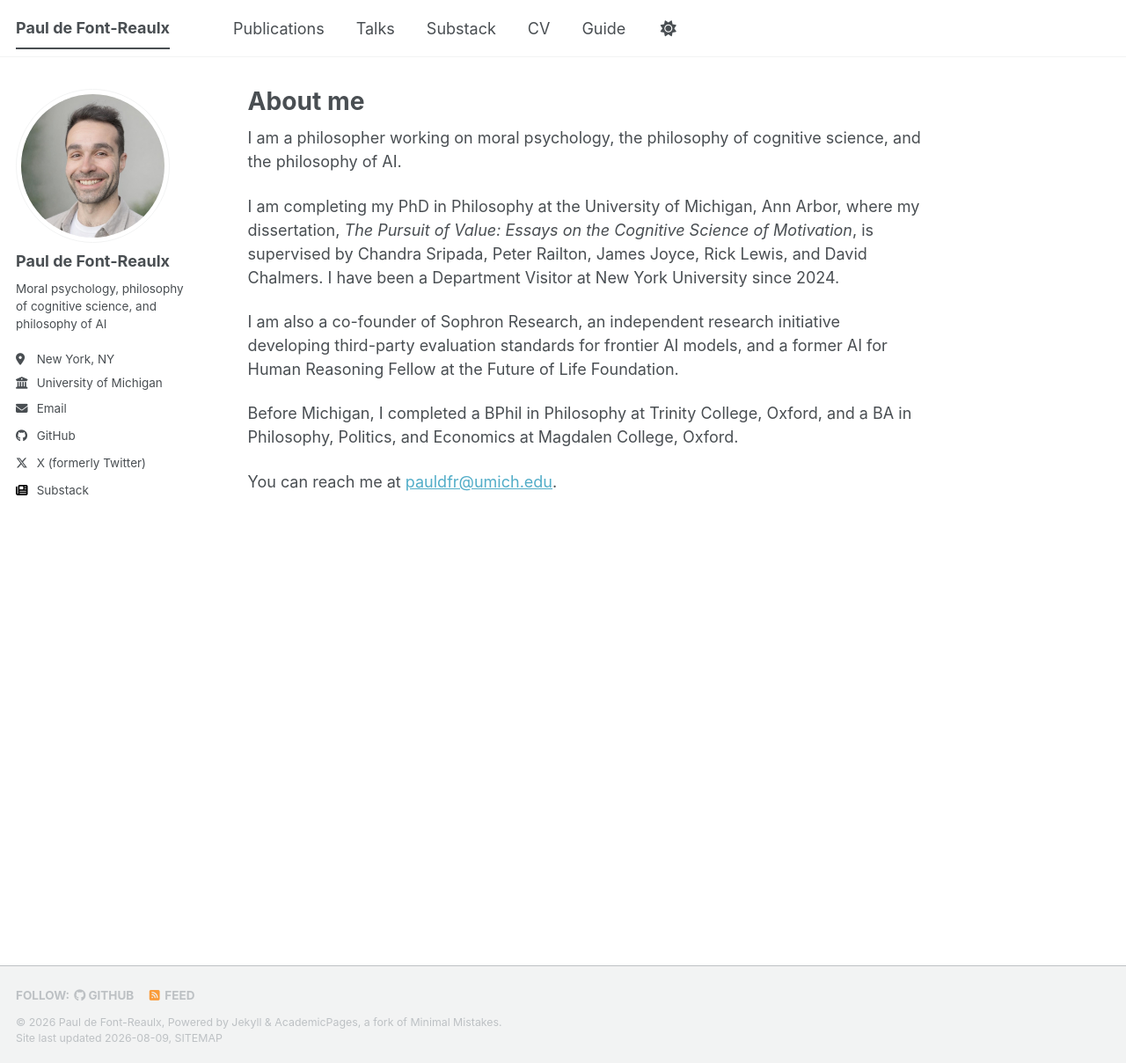
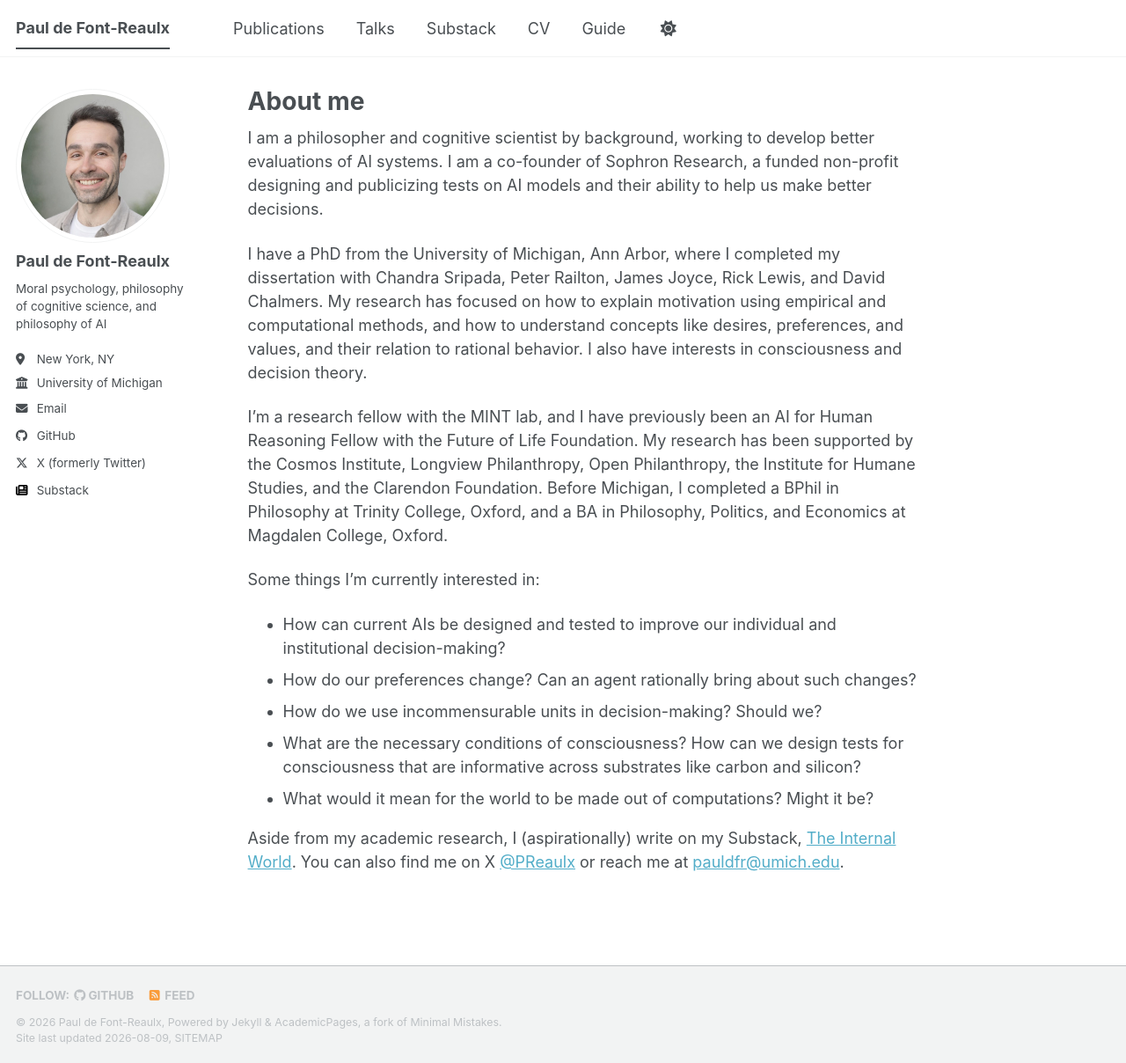
Before and after one commit to pauldfr/pauldfr.github.io, a Jekyll site: the page built from _pages/about.md, in a window 1280 px wide and 1208 px high. Shown: the whole window at 88% size. Built offline with Jekyll 4.4.1, drawn with Linux system fonts in a browser that asks for light colours; a style sheet for code colours, icons or effects is not loaded.

Commit message:
Fix typos and add links on about page
Co-Authored-By: Claude Fable 5 <noreply@anthropic.com>

```diff
--- a/_pages/about.md
+++ b/_pages/about.md
@@ -7,12 +7,17 @@ redirect_from:
   - /about.html
 ---
 
-I am a philosopher working on moral psychology, the philosophy of cognitive science, and the philosophy of AI.
+I am a philosopher and cognitive scientist by background, working to develop better evaluations of AI systems. I am a co-founder of Sophron Research, a funded non-profit designing and publicizing tests on AI models and their ability to help us make better decisions.
 
-I am completing my PhD in Philosophy at the University of Michigan, Ann Arbor, where my dissertation, *The Pursuit of Value: Essays on the Cognitive Science of Motivation*, is supervised by Chandra Sripada, Peter Railton, James Joyce, Rick Lewis, and David Chalmers. I have been a Department Visitor at New York University since 2024.
+I have a PhD from the University of Michigan, Ann Arbor, where I completed my dissertation with Chandra Sripada, Peter Railton, James Joyce, Rick Lewis, and David Chalmers. My research has focused on how to explain motivation using empirical and computational methods, and how to understand concepts like desires, preferences, and values, and their relation to rational behavior. I also have interests in consciousness and decision theory.
 
-I am also a co-founder of Sophron Research, an independent research initiative developing third-party evaluation standards for frontier AI models, and a former AI for Human Reasoning Fellow at the Future of Life Foundation.
+I'm a research fellow with the MINT lab, and I have previously been an AI for Human Reasoning Fellow with the Future of Life Foundation. My research has been supported by the Cosmos Institute, Longview Philanthropy, Open Philanthropy, the Institute for Humane Studies, and the Clarendon Foundation. Before Michigan, I completed a BPhil in Philosophy at Trinity College, Oxford, and a BA in Philosophy, Politics, and Economics at Magdalen College, Oxford.
 
-Before Michigan, I completed a BPhil in Philosophy at Trinity College, Oxford, and a BA in Philosophy, Politics, and Economics at Magdalen College, Oxford.
+Some things I'm currently interested in:
+* How can current AIs be designed and tested to improve our individual and institutional decision-making?
+* How do our preferences change? Can an agent rationally bring about such changes?
+* How do we use incommensurable units in decision-making? Should we?
+* What are the necessary conditions of consciousness? How can we design tests for consciousness that are informative across substrates like carbon and silicon?
+* What would it mean for the world to be made out of computations? Might it be?
 
-You can reach me at [pauldfr@umich.edu](mailto:pauldfr@umich.edu).
+Aside from my academic research, I (aspirationally) write on my Substack, [The Internal World](https://substack.com/@pauldfr). You can also find me on X [@PReaulx](https://x.com/PReaulx) or reach me at [pauldfr@umich.edu](mailto:pauldfr@umich.edu).
```
